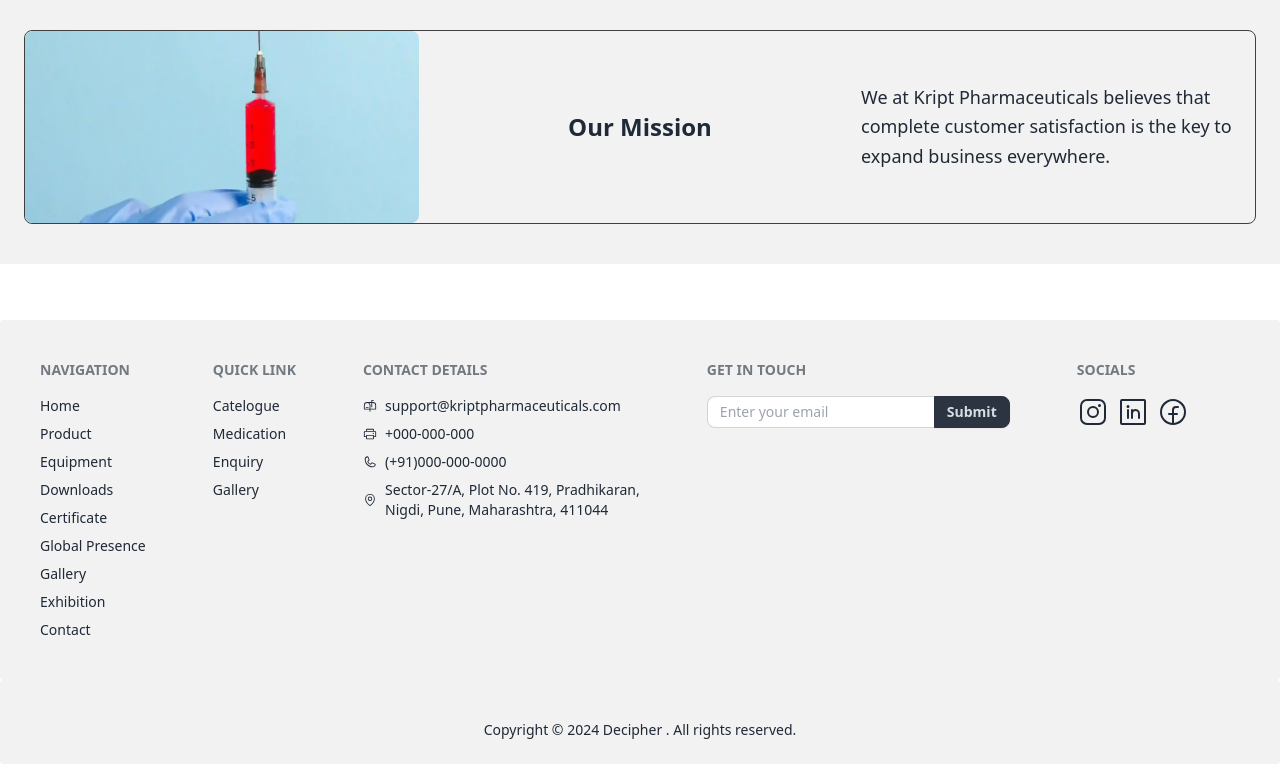
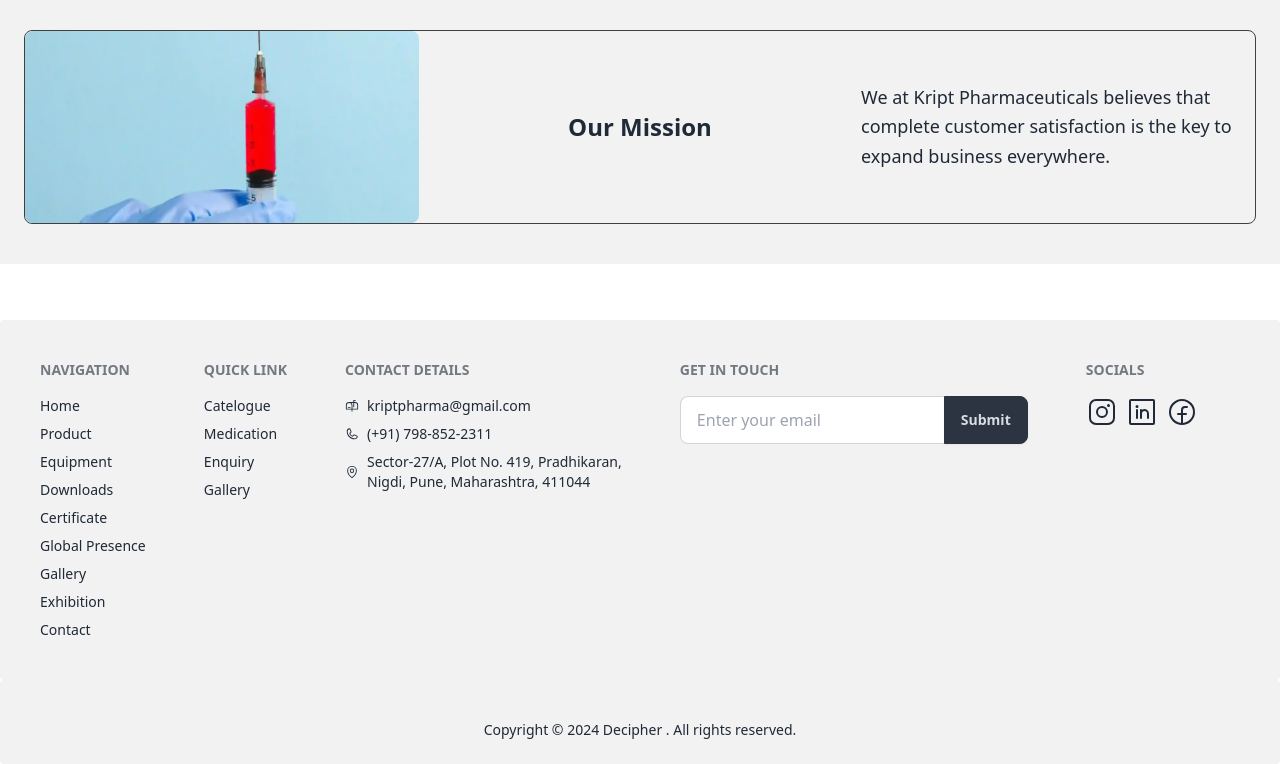
Before and after one commit to decipher-cs/kriptpharma, a React (Vite) app: page / in a window 1280 px wide. Shown: the part 2608-3372 px from the top of the page. Built offline with nearby package versions, Linux system fonts and the light colour scheme.

Commit message:
populated footer with correct info

```diff
--- a/src/routes/__root.tsx
+++ b/src/routes/__root.tsx
@@ -221,7 +221,11 @@ const Footer = () => {
                             'Exhibition',
                             'Contact',
                         ].map((path) => (
-                            <Link className="link-hover link" to={'/' + path}>
+                            <Link
+                                className="link-hover link"
+                                key={path}
+                                to={'/' + path}
+                            >
                                 {path}
                             </Link>
                         ))}
@@ -249,18 +253,11 @@ const Footer = () => {
                 <div className="grid gap-2">
                     <h6 className="footer-title">Contact Details</h6>
                     <div className="grid gap-2 *:flex *:items-center *:gap-2">
-                        {/* TODO: populate info */}
-                        <a href="mailto:">
-                            {' '}
-                            <PiMailbox /> support@kriptpharmaceuticals.com{' '}
+                        <a href="mailto:kriptpharma@gmail.com">
+                            <PiMailbox /> kriptpharma@gmail.com
                         </a>
-                        <a href="fax:">
-                            {' '}
-                            <PiPrinter /> +000-000-000{' '}
-                        </a>
-                        <a href="tel:">
-                            {' '}
-                            <PiPhone /> (+91)000-000-0000{' '}
+                        <a href="tel:+917988522311">
+                            <PiPhone /> (+91) 798-852-2311
                         </a>
                         <div>
                             <PiMapPin />
@@ -286,13 +283,13 @@ const Footer = () => {
                     <div className="join">
                         <input
                             id="inquiry"
-                            className="input input-sm join-item input-bordered"
+                            className="input  join-item input-bordered"
                             placeholder="Enter your email"
                             type="email"
                         />
                         {/* TODO: submit email somewhere */}
                         <button
-                            className="btn join-item btn-neutral btn-sm"
+                            className="btn join-item btn-neutral"
                             type="submit"
                         >
                             Submit
```
